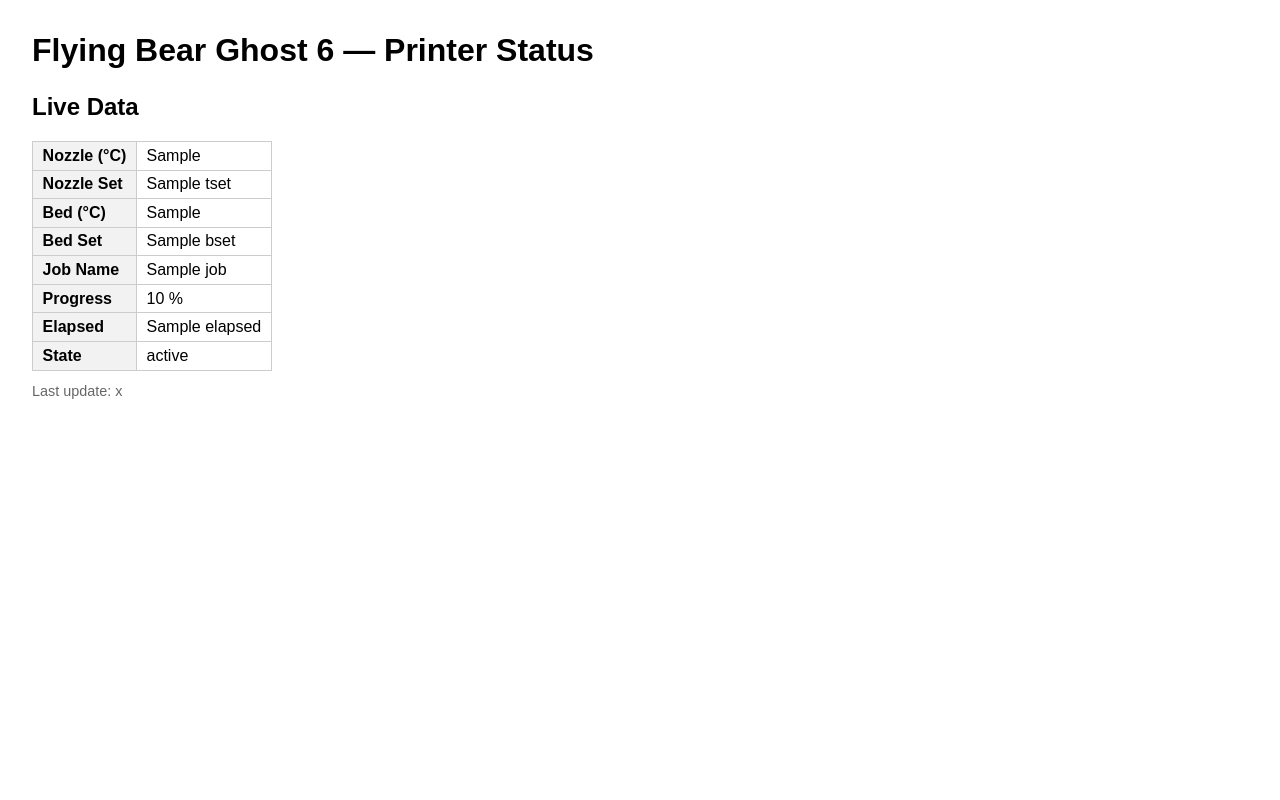
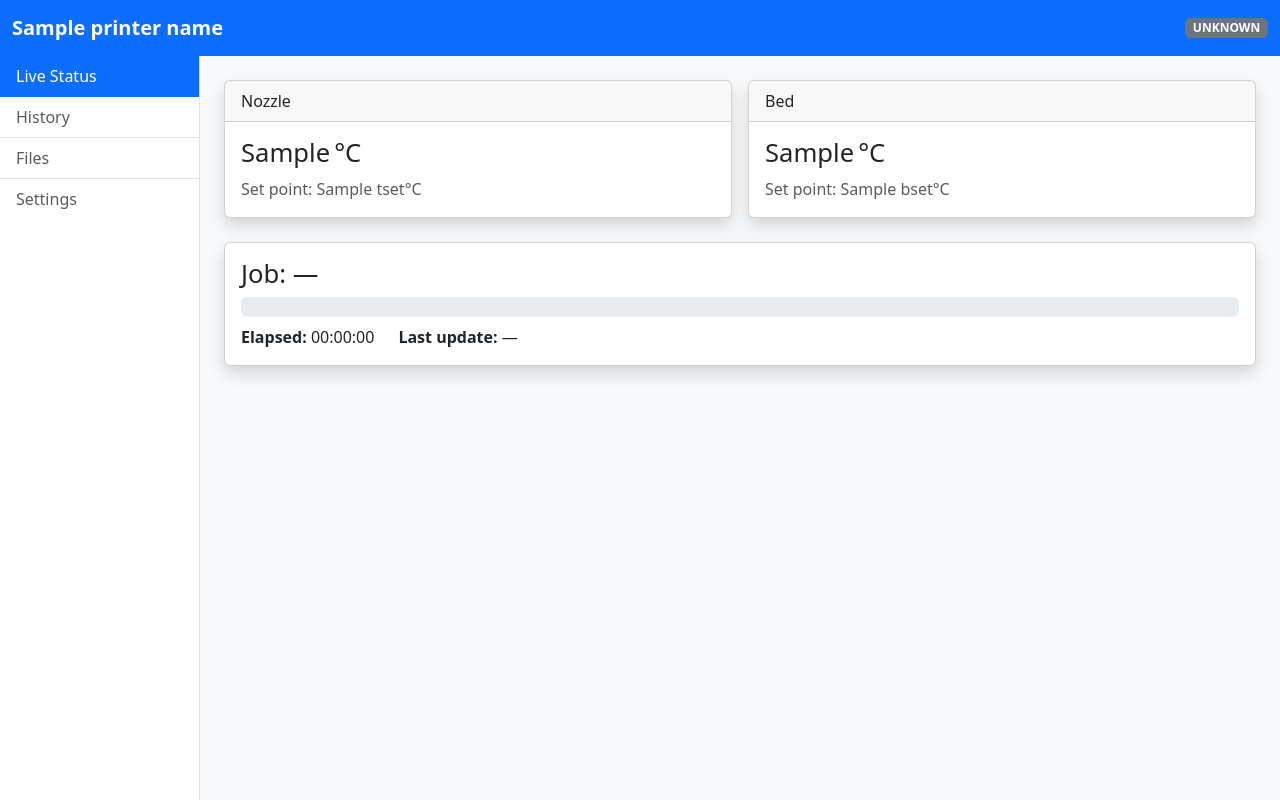
Before and after one commit to dnviti/mks-webui, a FastAPI app: template templates/status.html in a window 1280 px wide. Run offline with FastAPI, Linux system fonts and the light colour scheme; the template is opened without the code that fills it: most values are stand-ins (such as "Sample title", 1, 10 or a date in 2020); parts of the project's set-up code (start-up, migrations or seed data) failed here and were passed over.

Commit message:
better webui

```diff
--- a/static/app.js
+++ b/static/app.js
@@ -1,24 +1,78 @@
-// Fetch /printer/status every 3 s and update the table
+/* ------------------------------------------------------------
+   Live‑poll printer status and keep the last good data
+   ------------------------------------------------------------ */
+
+   let lastData = {};          // snapshot of the latest complete state
+
    async function refresh() {
      try {
-      const r = await fetch('/printer/status');
-      if (!r.ok) throw new Error(r.statusText);
-      const d = await r.json();
+       const resp = await fetch("/printer/status");
+       if (!resp.ok) throw new Error(resp.statusText);
+       const incoming = await resp.json();
 
-      // Simple DOM patches
-      if (d.temps) {
-        document.getElementById('t-nozzle').textContent     = d.temps.T ?? document.getElementById('t-nozzle').textContent;
-        document.getElementById('t-nozzle-set').textContent = d.temps.Tset ?? document.getElementById('t-nozzle-set').textContent;
-        document.getElementById('t-bed').textContent        = d.temps.B ?? document.getElementById('t-bed').textContent;
-        document.getElementById('t-bed-set').textContent    = d.temps.Bset ?? document.getElementById('t-bed-set').textContent;
+       /* -------- deep‑merge: overwrite only keys that arrived -------- */
+       lastData = {
+         ...lastData,
+         ...incoming,                       // top‑level keys
+         temps: {
+           ...(lastData.temps || {}),
+           ...(incoming.temps || {})        // per‑temperature keys
          }
-      document.getElementById('job').textContent = `${d.job ?? document.getElementById('job').textContent}`;
-      document.getElementById('progress').textContent = d.progress ?? document.getElementById('progress').textContent;
-      document.getElementById('elapsed').textContent  = d.elapsed ?? document.getElementById('elapsed').textContent;
-      document.getElementById('state').textContent    = d.state  ?? document.getElementById('state').textContent;
-      document.getElementById('stamp').textContent    = d.stamp  ?? document.getElementById('stamp').textContent;
+       };
      } catch (err) {
-      console.error(err);
+       // network error or server hiccup → keep displaying lastData
+       console.error("[poll error]", err);
      }
+
+     /* ---------- render UI from lastData (never undefined) ---------- */
+     const {
+       temps   = {},
+       progress = 0,
+       job     = "—",
+       elapsed = "00:00:00",
+       stamp   = "—",
+       state   = "UNKNOWN"
+     } = lastData;
+
+     setTxt("t-nozzle",      temps.T);
+     setTxt("t-nozzle-set",  temps.Tset);
+     setTxt("t-bed",         temps.B);
+     setTxt("t-bed-set",     temps.Bset);
+
+     setTxt("job",     job);
+     setTxt("elapsed", elapsed);
+     setTxt("stamp",   stamp);
+
+     updateProgress(progress);
+     updateStateBadge(state);
    }
-  setInterval(refresh, 1000);
+
+   /* -------------------- helpers -------------------- */
+
+   function setTxt(id, value) {
+     const el = document.getElementById(id);
+     if (el && value !== undefined && value !== null) el.textContent = value;
+   }
+
+   function updateProgress(val) {
+     const bar = document.getElementById("progress-bar");
+     const txt = document.getElementById("progress-text");
+     if (!bar || !txt) return;
+     bar.style.width   = `${val}%`;
+     bar.ariaValueNow  = val;
+     txt.textContent   = val;
+   }
+
+   function updateStateBadge(state) {
+     const badge = document.getElementById("state-badge");
+     if (!badge) return;
+     badge.textContent = state;
+     badge.className   = "badge";          // reset classes
+     if      (state === "PRINTING") badge.classList.add("text-bg-success");
+     else if (state === "PAUSED")   badge.classList.add("text-bg-warning");
+     else                           badge.classList.add("text-bg-secondary");
+   }
+
+   /* --------------- kick things off --------------- */
+   refresh();                // run once immediately
+   setInterval(refresh, 1000);  // then every second
--- a/static/style.css
+++ b/static/style.css
@@ -1,6 +1,3 @@
-body { font-family: sans-serif; margin: 2rem; }
-header { margin-bottom: 1.5rem; }
-table { border-collapse: collapse; }
-th, td { padding: .3rem .6rem; border: 1px solid #ccc; }
-th { text-align: left; background: #f2f2f2; }
-.stamp { margin-top: 0.8rem; font-size: 0.9rem; color: #666; }
+/* Keep your own tweaks here; leave Bootstrap to do the heavy lifting */
+body { font-family: system-ui, sans-serif; }
+.card-title { font-size: 1.6rem; }
--- a/templates/base.html
+++ b/templates/base.html
@@ -2,16 +2,71 @@
 <html lang="en">
 <head>
   <meta charset="utf-8">
-  <title>Ghost-6 Dashboard</title>
-  <link rel="stylesheet" href="{{ url_for('static', path='style.css') }}">
+  <link rel="icon" href="{{ url_for('static', path='images/favicon.svg') }}" sizes="any" type="image/svg+xml">
+  <title>{{ printer_name }} | Dashboard</title>
+
+  <!-- Bootstrap 5 -->
+  <link
+    href="https://cdn.jsdelivr.net/npm/bootstrap@5.3.3/dist/css/bootstrap.min.css"
+    rel="stylesheet">
+
+  <!-- Optional extra styles -->
+  <link rel="stylesheet"
+        href="{{ url_for('static', path='style.css') }}">
+  <style>
+    /* fixed-height top bar */
+    #topbar { height: 56px; }
+    /* simple sidebar */
+    #sidebar {
+      min-width: 200px;
+      max-width: 220px;
+      height: calc(100vh - 56px);
+      overflow-y: auto;
+    }
+    @media (max-width: 767.98px) { #sidebar { display: none; } }
+  </style>
 </head>
-<body>
-  <header>
-    <h1>Flying Bear Ghost 6 — Printer Status</h1>
-  </header>
+<body class="bg-light">
 
-  {% block content %}{% endblock %}
+  <!-- Top status bar -->
+  <nav id="topbar" class="navbar navbar-dark bg-primary sticky-top">
+    <div class="container-fluid">
+      <span class="navbar-brand fw-semibold">{{ printer_name }}</span>
 
+      <!-- slot for live state badge (JS will update) -->
+      <span class="badge text-bg-warning" id="state-badge">IDLE</span>
+    </div>
+  </nav>
+
+  <div class="d-flex">
+    <!-- Left menu -->
+    <aside id="sidebar" class="bg-white border-end">
+      <nav class="list-group list-group-flush">
+        <a href="#" class="list-group-item list-group-item-action active">
+          Live Status
+        </a>
+        <a href="#" class="list-group-item list-group-item-action disabled">
+          History
+        </a>
+        <a href="#" class="list-group-item list-group-item-action disabled">
+          Files
+        </a>
+        <a href="#" class="list-group-item list-group-item-action disabled">
+          Settings
+        </a>
+      </nav>
+    </aside>
+
+    <!-- Main content -->
+    <main class="flex-grow-1 p-4">
+      {% block content %}{% endblock %}
+    </main>
+  </div>
+
+  <!-- Scripts -->
+  <script
+    src="https://cdn.jsdelivr.net/npm/bootstrap@5.3.3/dist/js/bootstrap.bundle.min.js">
+  </script>
   <script src="{{ url_for('static', path='app.js') }}"></script>
 </body>
 </html>
--- a/templates/status.html
+++ b/templates/status.html
@@ -1,17 +1,58 @@
 {% extends "base.html" %}
 {% block content %}
-<section id="status">
-  <h2>Live Data</h2>
-  <table>
-    <tr><th>Nozzle&nbsp;(°C)</th><td id="t-nozzle">{{ data.temps.T if data.temps else '—' }}</td></tr>
-    <tr><th>Nozzle Set</th><td id="t-nozzle-set">{{ data.temps.Tset if data.temps else '—' }}</td></tr>
-    <tr><th>Bed&nbsp;(°C)</th><td id="t-bed">{{ data.temps.B if data.temps else '—' }}</td></tr>
-    <tr><th>Bed Set</th><td id="t-bed-set">{{ data.temps.Bset if data.temps else '—' }}</td></tr>
-    <tr><th>Job Name</th><td id="job">{{ data.job or '-' }}</td></tr>
-    <tr><th>Progress</th><td id="progress">{{ data.progress or 0 }} %</td></tr>
-    <tr><th>Elapsed</th><td id="elapsed">{{ data.elapsed or '00:00:00' }}</td></tr>
-    <tr><th>State</th><td id="state">{{ data.state or '—' }}</td></tr>
-  </table>
-  <p class="stamp">Last update: <span id="stamp">{{ data.stamp or '—' }}</span></p>
-</section>
+<!-- temps -->
+<div class="row g-3 mb-4">
+  <div class="col-md-6">
+    <div class="card shadow">
+      <div class="card-header">Nozzle</div>
+      <div class="card-body">
+        <h4 class="card-title">
+          <span id="t-nozzle"        class="me-1">{{ data.temps.T }}</span>°C
+        </h4>
+        <p class="mb-0 text-muted">
+          Set&nbsp;point:&nbsp;<span id="t-nozzle-set">{{ data.temps.Tset }}</span>°C
+        </p>
+      </div>
+    </div>
+  </div>
+
+  <div class="col-md-6">
+    <div class="card shadow">
+      <div class="card-header">Bed</div>
+      <div class="card-body">
+        <h4 class="card-title">
+          <span id="t-bed"        class="me-1">{{ data.temps.B }}</span>°C
+        </h4>
+        <p class="mb-0 text-muted">
+          Set&nbsp;point:&nbsp;<span id="t-bed-set">{{ data.temps.Bset }}</span>°C
+        </p>
+      </div>
+    </div>
+  </div>
+</div>
+
+<!-- job & progress -->
+<div class="card shadow mb-4">
+  <div class="card-body">
+    <h5 class="card-title">
+      Job:&nbsp;<span id="job">{{ data.job }}</span>
+    </h5>
+
+    <div class="progress mb-2" style="height: 1.25rem;">
+      <div id="progress-bar"
+           class="progress-bar progress-bar-striped"
+           role="progress"
+           style="width: {{ data.progress }}%;"
+           aria-valuemin="0" aria-valuemax="100"
+           aria-valuenow="{{ data.progress }}">
+        <span id="progress-text">{{ data.progress }}</span>
+      </div>
+    </div>
+
+    <div class="d-flex gap-4">
+      <div><strong>Elapsed:</strong> <span id="elapsed">{{ data.elapsed }}</span></div>
+      <div><strong>Last update:</strong> <span id="stamp">{{ data.stamp }}</span></div>
+    </div>
+  </div>
+</div>
 {% endblock %}
```
Also changed, not shown: static/images/favicon.svg (added). Lines whose indentation alone changed are shown as unchanged.
